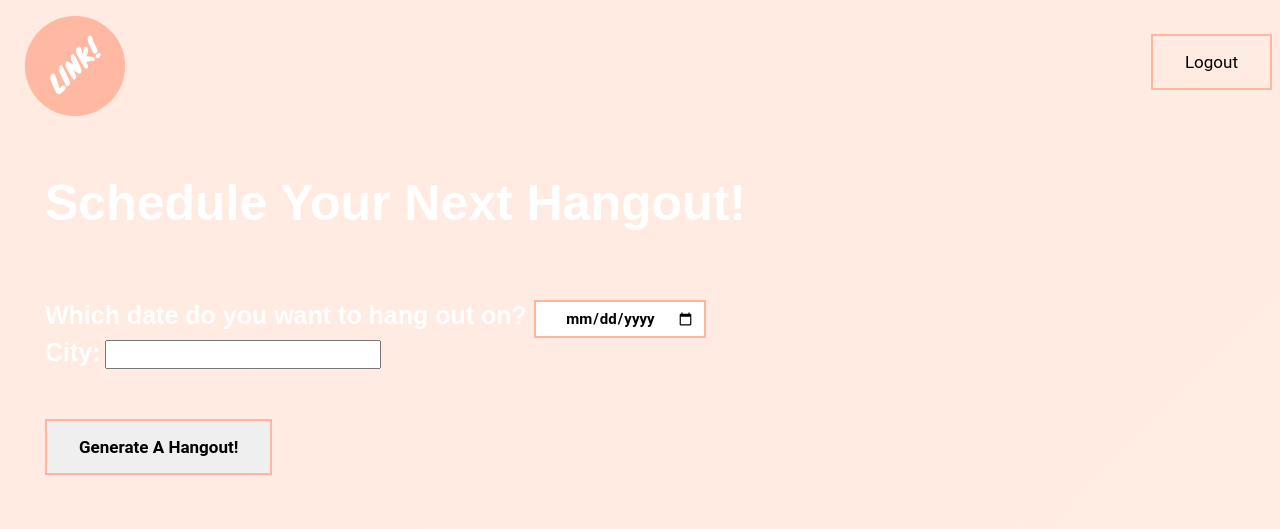
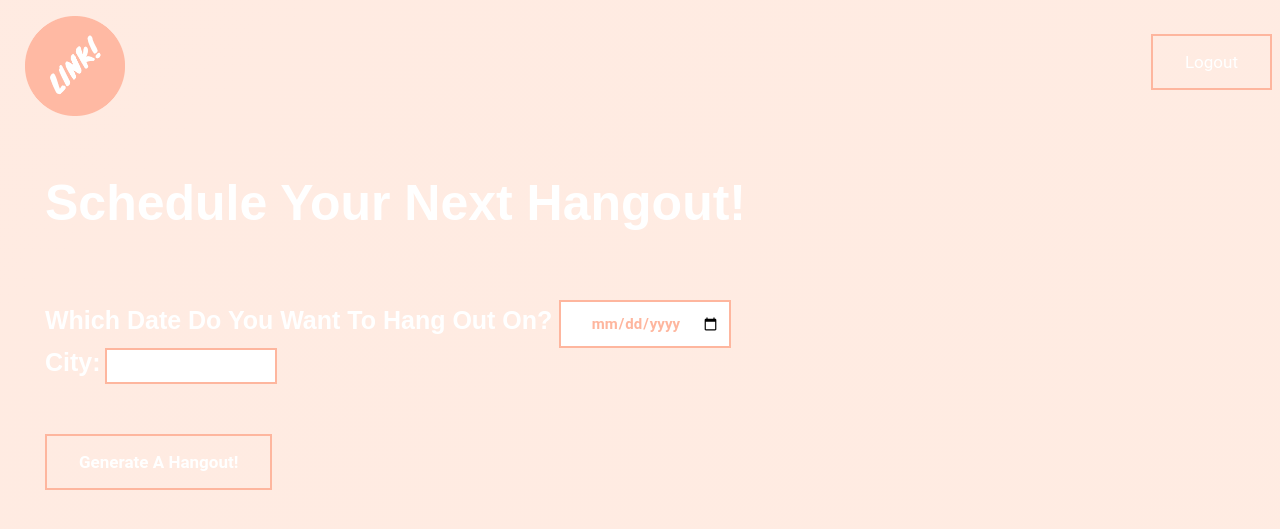
Before and after one commit to erinlimbo/Link, a Python web app: template templates/schedule.html in a window 1280 px wide. Shown: the top 529 px of the page. Run offline with Jinja, Linux system fonts and the light colour scheme; the template is opened without the code that fills it, so the values that code supplies are empty.

Commit message:
fixed every page to be the proportional.

```diff
--- a/stylesheets/friends.css
+++ b/stylesheets/friends.css
@@ -111,6 +111,7 @@ body {
 .friends{
   height: 26px;
   width: 200px;
+  color: #FEB69E;
   border: 2.5px solid #FEB69E;
   padding: 7px 9px;
   text-align: left;
--- a/stylesheets/schedule.css
+++ b/stylesheets/schedule.css
@@ -34,7 +34,7 @@
 
 .button {
   margin-top: 50px;
-  color: black;
+  color: white;
   background-size: 800% 800%;
   -webkit-animation: Gradient 8s ease infinite;
   -moz-animation: Gradient 8s ease infinite;
@@ -60,12 +60,12 @@
 
   .button2 {
     margin-top: 50px;
-    color: black;
+    color: white;
     background-size: 800% 800%;
+    background-color: transparent;
     -webkit-animation: Gradient 8s ease infinite;
     -moz-animation: Gradient 8s ease infinite;
     animation: Gradient 8s ease infinite; /* Green */
-    border: none;
     border: 2.5px solid #FEB69E;
     padding: 16px 32px;
     text-align: right;
@@ -85,6 +85,23 @@
   }
 
   .button1 {
+    height: 30px;
+    width: 150px;
+    border: 2.5px solid #FEB69E;
+    color: #FEB69E;
+    padding: 7px 9px;
+    text-align: center;
+    text-decoration: none;
+    font-size: 15px;
+    font-family: "Roboto", sans-serif;
+    /* margin: 1px; */
+    -webkit-transition-duration: 0.4s; /* Safari */
+    transition-duration: 0.4s;
+
+
+  }
+
+  .button3 {
     /* background-color: #4CAF50; /* Green */ */
     /* background: linear-gradient(-45deg, #ffede3, #f79b7c, #ffe8e0, #ffe8e0);
     color: black;
@@ -94,6 +111,7 @@
     animation: Gradient 15s ease infinite; */
     height: 30px;
     width: 150px;
+    color: #FEB69E;
     border: 2.5px solid #FEB69E;
     padding: 7px 9px;
     text-align: center;
--- a/templates/schedule.html
+++ b/templates/schedule.html
@@ -23,7 +23,7 @@
       <br>
       <h3>Schedule Your Next Hangout!</h3>
       <br>
-      <label for="hangout_date">Which date do you want to hang out on? </label>
+      <label for="hangout_date">Which Date Do You Want To Hang Out On? </label>
       <input class="button1" type="date" name="hangout_date"/>
       <br>
       <label for="city">City:</label>
```
Also changed, not shown: stylesheets/profile.css (+7 -5 lines).
